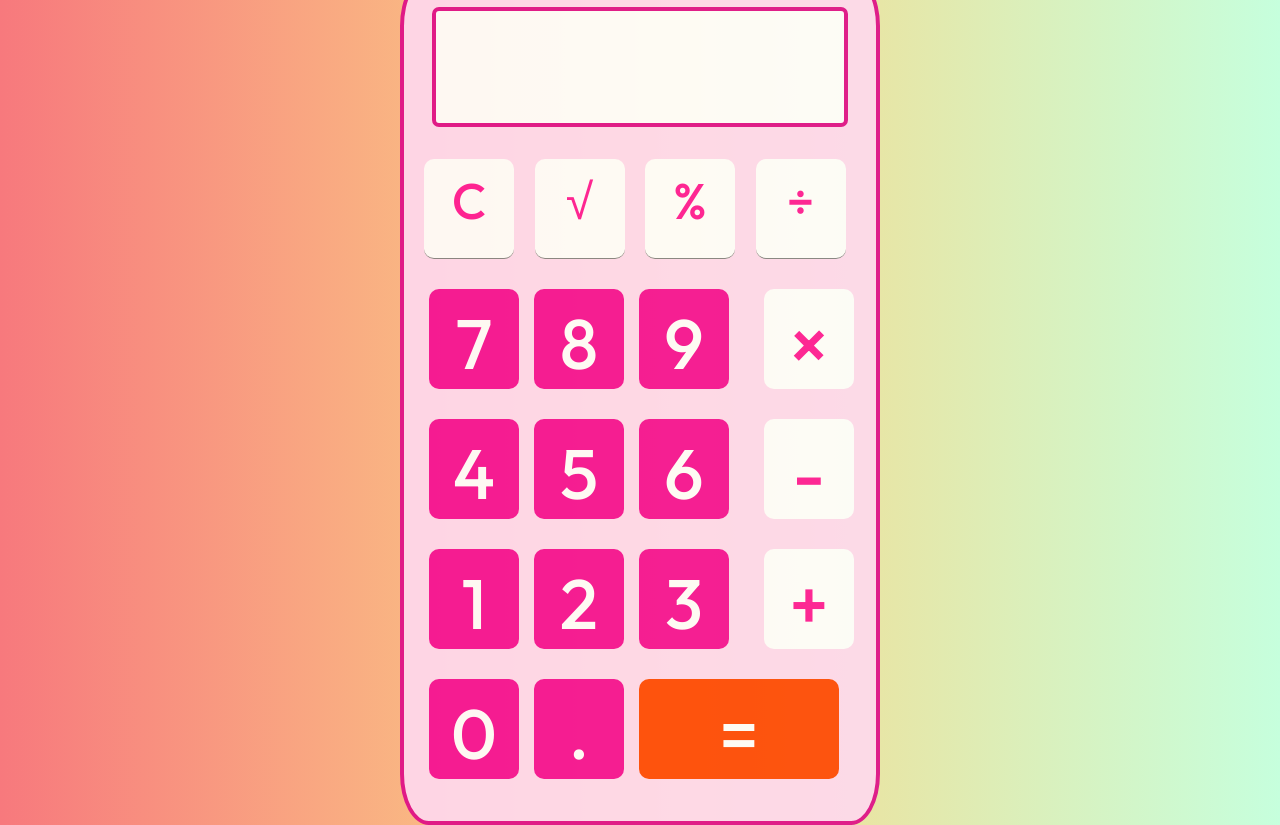
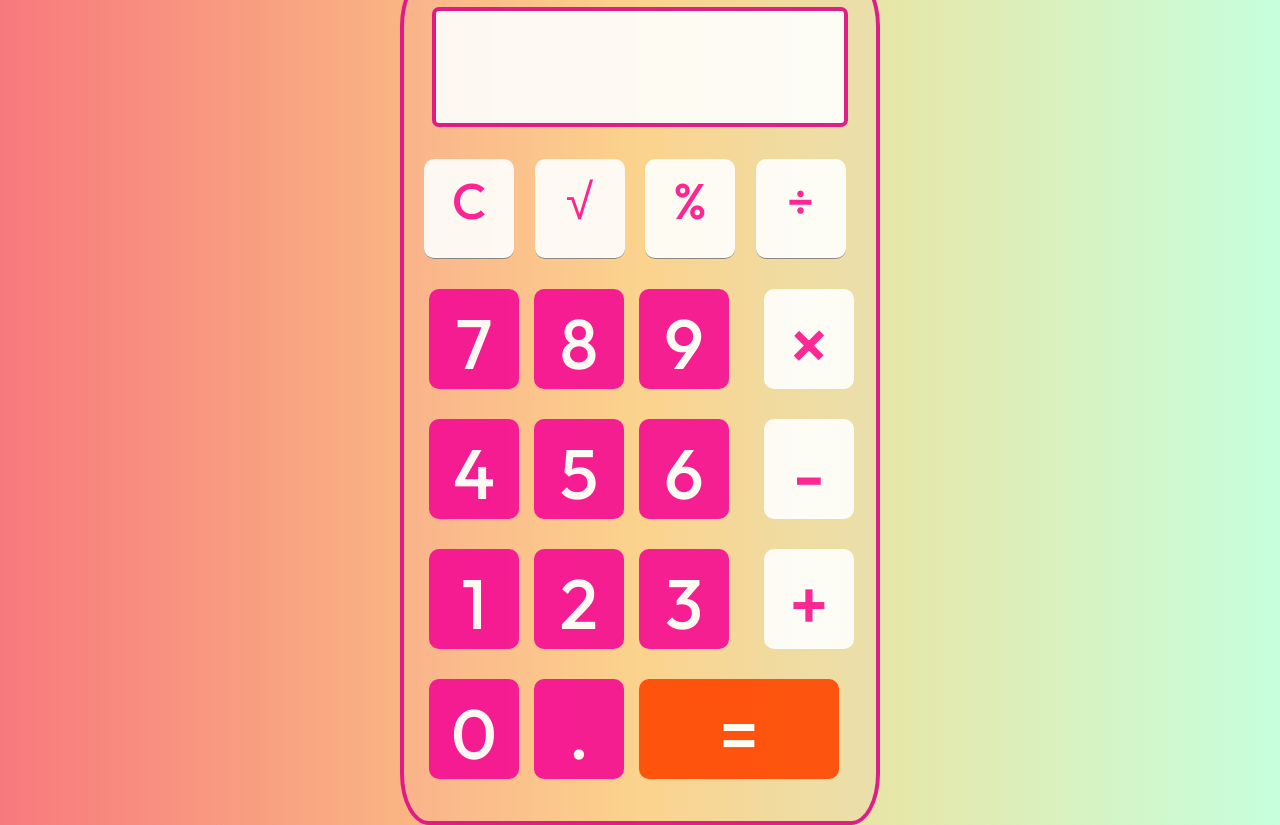
Before and after one commit to Lehelac/Gradient-Color-Calculator, a plain HTML site: page index.html in a window 1280 px wide. Drawn offline with Linux system fonts and the light colour scheme.

Commit message:
Update Styles.css
Updated transparency of the background color of the calculator.

```diff
--- a/styles.css
+++ b/styles.css
@@ -58,7 +58,8 @@ img {
     height: 85rem;
     margin: 0 auto;
     padding: 1.5rem;
-    background-color: #ffd9ef;
+    /* background-color: #ffd9ef;  */
+    background-color: rgba(255, 165, 211, 0.1);
     border: 4px solid #de0a87;
     border-radius: 6%;
     position: relative;
```
